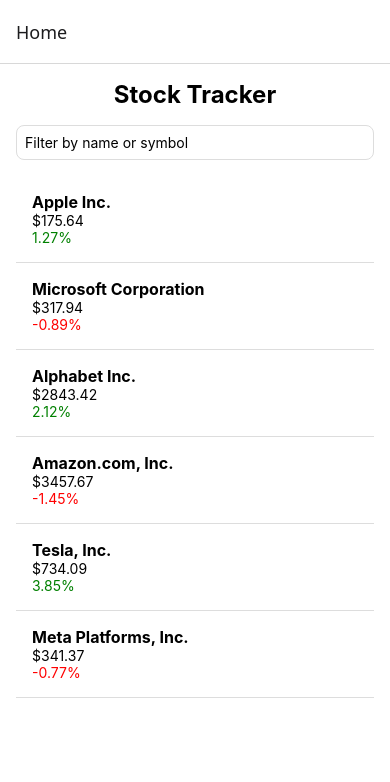
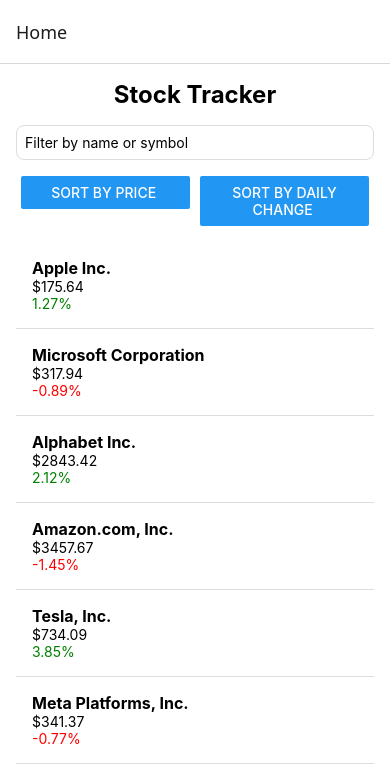
Before and after one commit to tavonunez260/stock-tracker-app, a React Native app: screen /Home in a window 390 px wide. Shown: the top 782 px of the page. Built offline with nearby package versions, Linux system fonts and the light colour scheme.

Commit message:
Implement ordering.

```diff
--- a/screens/HomeScreen.tsx
+++ b/screens/HomeScreen.tsx
@@ -1,5 +1,13 @@
 import React, { useEffect, useState } from 'react';
-import { View, Text, FlatList, StyleSheet, TouchableOpacity, TextInput } from 'react-native';
+import {
+    Button,
+    FlatList,
+    StyleSheet,
+    Text,
+    TextInput,
+    TouchableOpacity,
+    View
+} from 'react-native';
 
 import stockData from '../data/dummy_stock_data.json';
 import { HomeScreenProps, Stock } from "../types";
@@ -8,6 +16,8 @@
     const [stocks, setStocks] = useState<Stock[]>([]);
     const [filteredStocks, setFilteredStocks] = useState<Stock[]>([]);
     const [filter, setFilter] = useState<string>('');
+    const [sortKey, setSortKey] = useState<'price' | 'daily_change' | null>(null);
+    const [sortOrder, setSortOrder] = useState<'asc' | 'desc' | null>(null);
 
     const handleFilter = (text: string) => {
         setFilter(text);
@@ -16,6 +26,29 @@
             stock.symbol.toLowerCase().includes(text.toLowerCase())
         );
         setFilteredStocks(filtered);
+    };
+
+    const handleSort = (key: 'price' | 'daily_change') => {
+        if (sortKey === key) {
+            if (sortOrder === null) {
+                setSortOrder('asc');
+                const sorted = [...filteredStocks].sort((a, b) => a[key] - b[key]);
+                setFilteredStocks(sorted);
+            } else if (sortOrder === 'asc') {
+                setSortOrder('desc');
+                const sorted = [...filteredStocks].sort((a, b) => b[key] - a[key]);
+                setFilteredStocks(sorted);
+            } else {
+                setSortOrder(null);
+                setSortKey(null);
+                setFilteredStocks(stocks);
+            }
+        } else {
+            setSortKey(key);
+            setSortOrder('asc');
+            const sorted = [...filteredStocks].sort((a, b) => a[key] - b[key]);
+            setFilteredStocks(sorted);
+        }
     };
 
     useEffect(() => {
@@ -33,6 +66,21 @@
                 value={filter}
                 onChangeText={handleFilter}
             />
+
+            <View style={styles.sortButtons}>
+                <View style={styles.buttonWrapper}>
+                    <Button
+                        title={`Sort by Price ${sortKey === 'price' ? (sortOrder === 'asc' ? '▲' : sortOrder === 'desc' ? '▼' : '') : ''}`}
+                        onPress={() => handleSort('price')}
+                    />
+                </View>
+                <View style={styles.buttonWrapper}>
+                    <Button
+                        title={`Sort by Daily Change ${sortKey === 'daily_change' ? (sortOrder === 'asc' ? '▲' : sortOrder === 'desc' ? '▼' : '') : ''}`}
+                        onPress={() => handleSort('daily_change')}
+                    />
+                </View>
+            </View>
 
             <FlatList
                 data={filteredStocks}
@@ -66,6 +114,15 @@
         padding: 8,
         marginBottom: 16,
     },
+    sortButtons: {
+        flexDirection: 'row',
+        justifyContent: 'space-between',
+        marginBottom: 16,
+    },
+    buttonWrapper: {
+        flex: 1,
+        marginHorizontal: 5,
+    },
     item: { padding: 16, borderBottomWidth: 1, borderColor: '#ddd' },
     name: { fontSize: 16, fontWeight: 'bold' },
     price: { fontSize: 14 },
```
